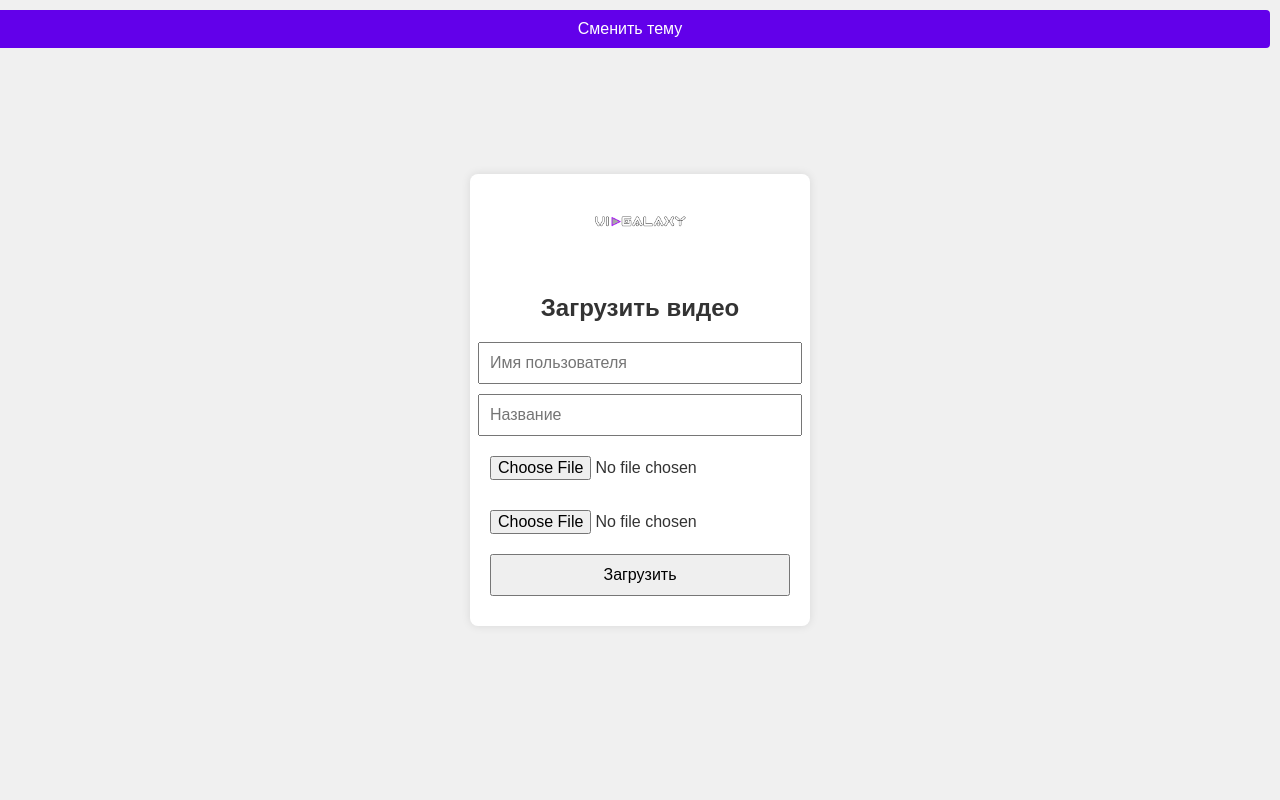
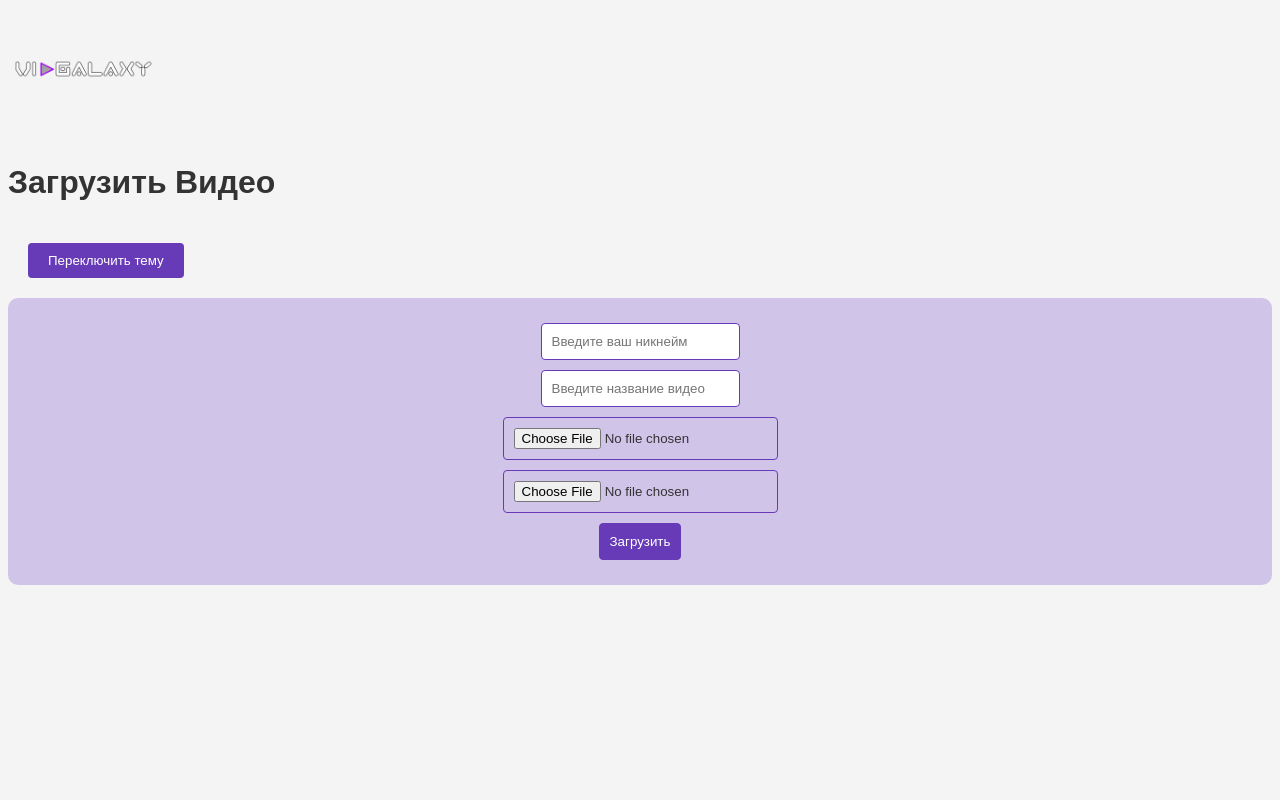
Before and after one commit to ANT920/VidGalaxy, a Flask app: page /upload in a window 1280 px wide. Run offline with Flask 3, Linux system fonts and the light colour scheme.

Commit message:
Update upload.html

```diff
--- a/templates/upload.html
+++ b/templates/upload.html
@@ -1,88 +1,93 @@
-<!DOCTYPE html>
+<!doctype html>
 <html lang="ru">
 <head>
     <meta charset="UTF-8">
     <meta name="viewport" content="width=device-width, initial-scale=1.0">
-    <title>Загрузка видео</title>
+    <title>Загрузить Видео</title>
+    <link rel="stylesheet" href="https://fonts.googleapis.com/css2?family=Open+Sans:wght@400;700&display=swap">
     <style>
-        body {
-            font-family: Arial, sans-serif;
-            background-color: #f0f0f0;
+        body.light-mode {
+            font-family: 'Open Sans', sans-serif;
+            background-color: #f4f4f4;
             color: #333;
-            margin: 0;
-            padding: 0;
-            display: flex;
-            justify-content: center;
-            align-items: center;
-            height: 100vh;
         }
-        .container {
-            background-color: #fff;
-            padding: 20px;
-            border-radius: 8px;
-            box-shadow: 0 0 10px rgba(0, 0, 0, 0.1);
-            text-align: center;
-            width: 300px;
+        body.dark-mode {
+            font-family: 'Open Sans', sans-serif;
+            background-color: #1e1e1e;
+            color: #f4f4f4;
+        }
+        .logo {
+            width: 150px;
+            margin: 20px auto;
         }
         form {
+            margin-bottom: 20px;
             display: flex;
             flex-direction: column;
             align-items: center;
+            background-color: #D1C4E9;
+            padding: 20px;
+            border-radius: 10px;
         }
-        input, button {
-            margin-bottom: 10px;
+        input[type="file"], input[type="text"], button {
+            margin: 5px 0;
             padding: 10px;
-            font-size: 16px;
-            width: 100%;
+            border: 1px solid #673AB7;
+            border-radius: 4px;
         }
-        .theme-toggle {
-            background-color: #6200ea;
+        button {
+            background-color: #673AB7;
+            color: white;
+            cursor: pointer;
+        }
+        button:hover {
+            background-color: #5E35B1;
+        }
+        .theme-switcher {
+            cursor: pointer;
+            padding: 10px 20px;
+            background-color: #673AB7;
             color: white;
             border: none;
-            padding: 10px;
             border-radius: 4px;
-            cursor: pointer;
-            position: absolute;
-            top: 10px;
-            right: 10px;
+            margin: 20px;
         }
-        .logo {
-            width: 100px;
-            margin-bottom: 20px;
+        .theme-switcher:hover {
+            background-color: #5E35B1;
         }
     </style>
 </head>
-<body>
-    <button class="theme-toggle" onclick="toggleTheme()">Сменить тему</button>
-    <div class="container">
-        <img src="/static/logo.png" class="logo" alt="VidGalaxy">
-        <h2>Загрузить видео</h2>
-        <form id="uploadForm" action="/upload" method="post" enctype="multipart/form-data">
-            <input type="text" name="username" placeholder="Имя пользователя" required>
-            <input type="text" name="title" placeholder="Название" required>
-            <input type="file" name="video" required>
-            <input type="file" name="avatar">
-            <button type="submit">Загрузить</button>
-        </form>
-    </div>
+<body class="light-mode">
+    <img src="static/logo.png" alt="Логотип VidGalaxy" class="logo">
+    <h1>Загрузить Видео</h1>
+    <button class="theme-switcher" onclick="toggleTheme()">Переключить тему</button>
+    <form id="uploadForm" enctype="multipart/form-data">
+        <input type="text" id="usernameInput" name="username" placeholder="Введите ваш никнейм">
+        <input type="text" id="titleInput" name="title" placeholder="Введите название видео">
+        <input type="file" id="videoInput" name="video" accept="video/*">
+        <input type="file" id="avatarInput" name="avatar" accept="image/*" placeholder="Загрузить аватарку">
+        <button type="submit">Загрузить</button>
+    </form>
     <script>
-        document.getElementById('uploadForm').onsubmit = async function(event) {
+        function toggleTheme() {
+            document.body.classList.toggle('dark-mode');
+            document.body.classList.toggle('light-mode');
+        }
+        document.getElementById('uploadForm').addEventListener('submit', async function(event) {
             event.preventDefault();
-            const formData = new FormData(this);
+            const formData = new FormData();
+            formData.append('username', document.getElementById('usernameInput').value);
+            formData.append('title', document.getElementById('titleInput').value);
+            formData.append('video', document.getElementById('videoInput').files[0]);
+            formData.append('avatar', document.getElementById('avatarInput').files[0]);
             const response = await fetch('/upload', {
                 method: 'POST',
                 body: formData
             });
-            const result = await response.json();
-            alert(result.message);
-        };
-
-        function toggleTheme() {
-            const body = document.body;
-            const isLight = body.style.backgroundColor === 'white';
-            body.style.backgroundColor = isLight ? '#f0f0f0' : 'white';
-            body.style.color = isLight ? '#333' : '#000';
-        }
+            if (response.ok) {
+                alert('Видео и аватарка успешно загружены!');
+            }
+        });
     </script>
 </body>
 </html>
```
